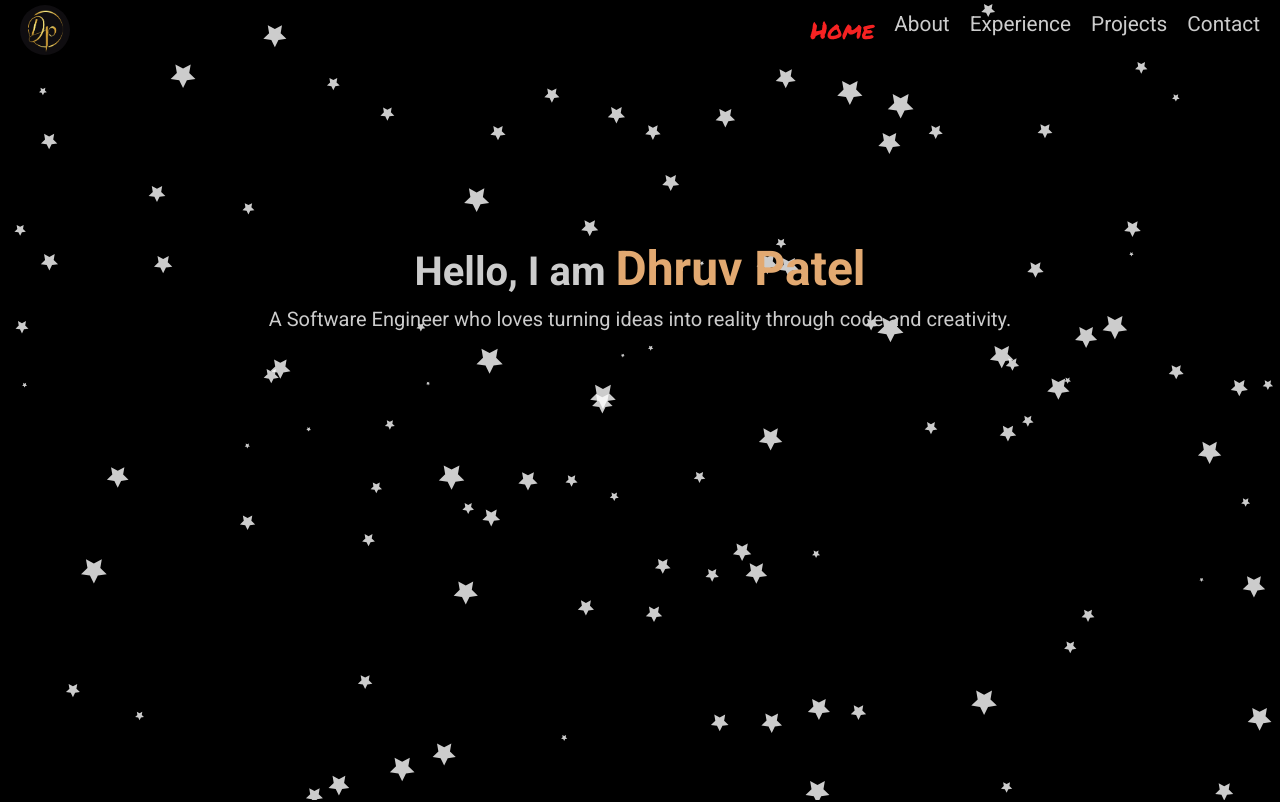
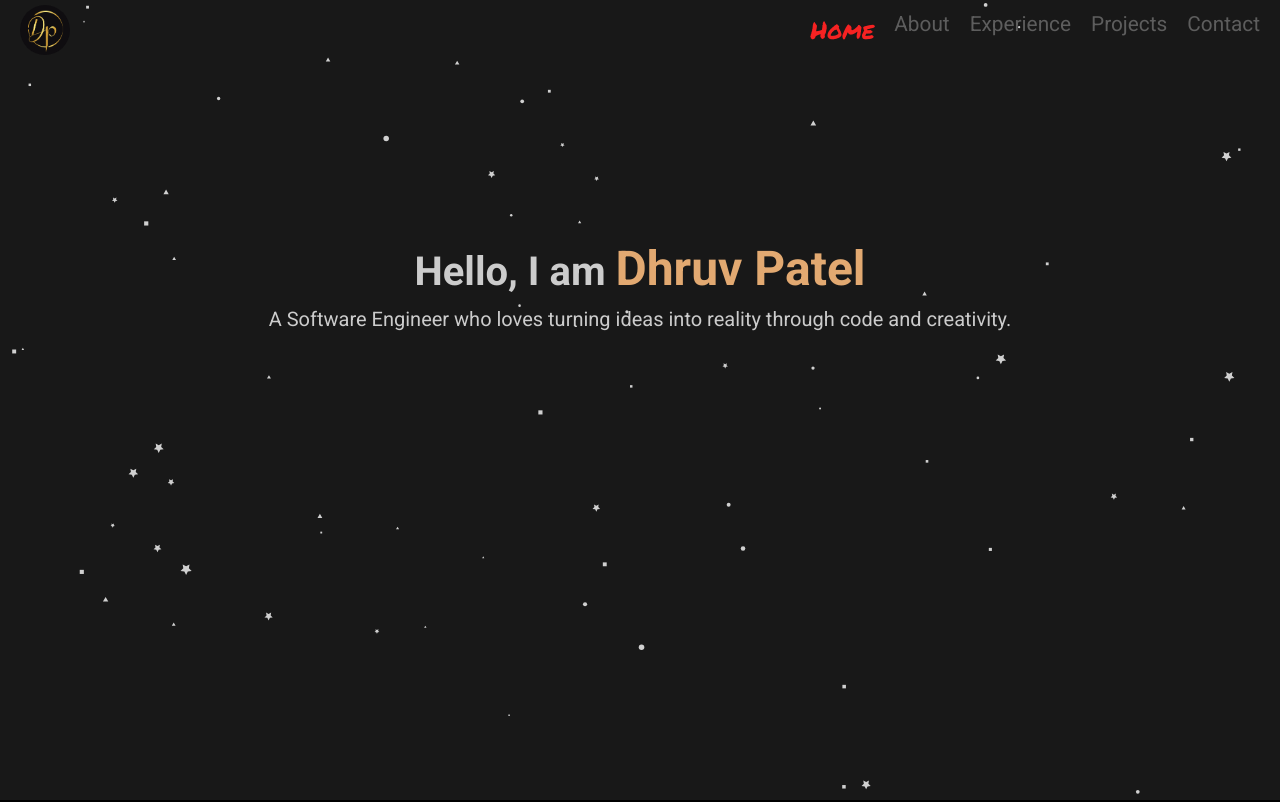
Before and after one commit to Dhruv-Trent/Portfolio, a plain HTML site: page index.html in a window 1280 px wide. Shown: the top 802 px of the page. Drawn offline with nearby package versions, Linux system fonts and the light colour scheme.

Commit message:
Did Work on Design Part

```diff
--- a/css/styles.css
+++ b/css/styles.css
@@ -2,6 +2,10 @@
 
 html {
     scroll-behavior: smooth;
+}
+
+:root {
+
 }
 
 * {
@@ -32,7 +36,7 @@ nav {
 }
 
 nav.scrolled {
-    background-color: #222040;
+    background-color: #021848;
     box-shadow: 0 2px 5px rgba(0, 0, 0, 0.1);
 }
 
@@ -52,7 +56,7 @@ nav.scrolled {
 .rightSideNav ul li a {
     text-decoration: none;
     padding-left: 20px;
-    color: #ccc;
+    color: #5d5d5d;
     font-size: 1.3rem;
     transition: color 0.3s ease;
     font-weight: 500;
@@ -304,59 +308,6 @@ Section p {
 
 
 /* Launguage Section */
-.LaunguageSection {
-    position: relative;
-}
-.LaunguageDiv{
-    min-height: 200px;
-    min-width: 100%;
-
-
-}
-.LineDiv{
-    min-height: 1px;
-    border-bottom: 6px solid purple;
-    width: 60%;
-    margin: auto;
-    margin-top: 10px;
-}
-.lanItemContainer{
-    display: flex;
-    justify-content: space-evenly;
-
-    align-items: center;
-    min-height: 200px;
-}
-
-.lanItem{
-    border: 2px solid rgb(207, 96, 96);
-
-    background: radial-gradient(circle, #ff2222 10%, #6d00f1 90%);
-    padding: 20px 20px;
-    border-radius: 50%;
-    animation: dropSwing 1s ease-out forwards;
-    transform-origin: top center;
-}
-
-@keyframes dropSwing {
-    0% {
-        transform: translateY(-100px) rotate(0deg);
-        opacity: 0;
-    }
-    30% {
-        transform: translateY(10px) rotate(10deg);
-        opacity: 1;
-    }
-    60% {
-        transform: translateY(-5px) rotate(-7deg);
-    }
-    80% {
-        transform: translateY(0px) rotate(4deg);
-    }
-    100% {
-        transform: translateY(0) rotate(0deg);
-    }
-}
 
 
 
--- a/index.html
+++ b/index.html
@@ -20,7 +20,6 @@
                 <li><a href="#MainSectionId" class="active" data-nav="Home">Home</a></li>
                 <li><a href="#AboutId" data-nav="About">About</a></li>
                 <li><a href="#ExperienceId" data-nav="Experience">Experience</a></li>
-
                 <li><a href="#ProjectsId" data-nav="Projects">Projects</a></li>
                 <li><a href="#ContactId" data-nav="Contact">Contact</a></li>
             </ul>
@@ -34,6 +33,7 @@
             <h1>Hello, I am <strong>Dhruv Patel</strong></h1>
             <span>A Software Engineer who loves turning ideas into reality through code and creativity.</span>
         </div>
+
     </section>
 
     <section class="AboutSection animate slideInLeft" id="AboutId">
@@ -130,7 +130,7 @@
     </section>
 
     <section class="LaunguageSection animate zoomoOut" id="LaunguageId">
-        <div class="LaunguageDiv" id="LaunguageDivId"></div>
+
     </section>
 
 
@@ -188,13 +188,9 @@
         </div>
     </section>
 
-
-
-
     <script src="js/script.js"></script>
     <script src="https://cdn.jsdelivr.net/npm/tsparticles@2.12.0/tsparticles.bundle.min.js"></script>
     <script src="js/particles-config.js"></script>
-
 </body>
 
 </html>
--- a/js/particles-config.js
+++ b/js/particles-config.js
@@ -2,12 +2,12 @@ tsParticles.load("tsparticles", {
     fullScreen: { enable: true },
     background: {
       color: {
-        value: "#000000"
+        value: "#181818"
       }
     },
     particles: {
       number: {
-        value: 90,
+        value: 60,
         density: {
           enable: true,
           area: 800
@@ -17,13 +17,13 @@ tsParticles.load("tsparticles", {
         value: "#fff"
       },
       shape: {
-        type: "star"
+        type: ["circle", "square", "triangle", 'star']
       },
       opacity: {
         value: 0.8
       },
       size: {
-        value: { min: 1, max: 7 }
+        value: { min: 1, max: 3 }
       },
       move: {
         enable: true,
--- a/js/script.js
+++ b/js/script.js
@@ -65,78 +65,5 @@ document.addEventListener("DOMContentLoaded", function () {
 
 
 
-    let LaunguageDiv = document.getElementById("LaunguageDivId");
 
-    const DivForLine = document.createElement("div");
-    DivForLine.classList.add("LineDiv");
-    LaunguageDiv.appendChild(DivForLine);
-
-    const svg = document.createElementNS("http://www.w3.org/2000/svg", "svg");
-    svg.setAttribute("id", "connectionLines");
-    svg.style.position = "absolute";
-    svg.style.top = "0";
-    svg.style.left = "0";
-    svg.style.width = "100%";
-    svg.style.height = "100%";
-    svg.style.pointerEvents = "none";
-    LaunguageDiv.appendChild(svg);
-
-    const ContainerDiv = document.createElement("div");
-    ContainerDiv.classList.add("lanItemContainer");
-
-    let launguageList = ["Python", "C#", "Html", "C", "C++", "Javascript", "Java"];
-
-    for (let i = 0; i < launguageList.length; i++) {
-        const lan = launguageList[i];
-        let div = document.createElement("div");
-        div.classList.add("lanItem");
-        div.innerHTML = `<h1>${lan}</h1>`;
-        ContainerDiv.appendChild(div);
-    }
-
-    DivForLine.after(ContainerDiv);
-
-
-    setTimeout(() => {
-        const lineDivRect = DivForLine.getBoundingClientRect();
-        const items = ContainerDiv.querySelectorAll(".lanItem");
-        const svgRect = svg.getBoundingClientRect();
-
-        items.forEach(item => {
-            const itemRect = item.getBoundingClientRect();
-
-            const x1 = lineDivRect.left + lineDivRect.width / 2 - svgRect.left;
-            const y1 = lineDivRect.bottom - svgRect.top;
-
-            const x2 = itemRect.left + itemRect.width / 2 - svgRect.left;
-            const y2 = itemRect.top - svgRect.top;
-
-            const controlY = y1 + (y2 - y1) / 2; // control point halfway for curve
-
-            const path = document.createElementNS("http://www.w3.org/2000/svg", "path");
-            const d = `M${x1},${y1} Q${x2},${controlY} ${x2},${y2}`;
-            path.setAttribute("d", d);
-            path.setAttribute("stroke", "purple");
-            path.setAttribute("fill", "none");
-            path.setAttribute("stroke-width", "2");
-
-            svg.appendChild(path);
-        });
-    }, 100);
-
-
-    const observer = new IntersectionObserver(entries => {
-        entries.forEach(entry => {
-            if (entry.isIntersecting) {
-                entry.target.style.animation = 'dropSwing 1s ease-out forwards';
-            }
-        });
-    }, {
-        threshold: 0.1
-    });
-
-    items.forEach(item => {
-        item.style.opacity = 0; // hidden until triggered
-        observer.observe(item);
-    });
 });
```
Also changed, not shown: Images/laptop-computer-mouse-glasses-white-table-night-top-view.jpg (added), 3 other files.
